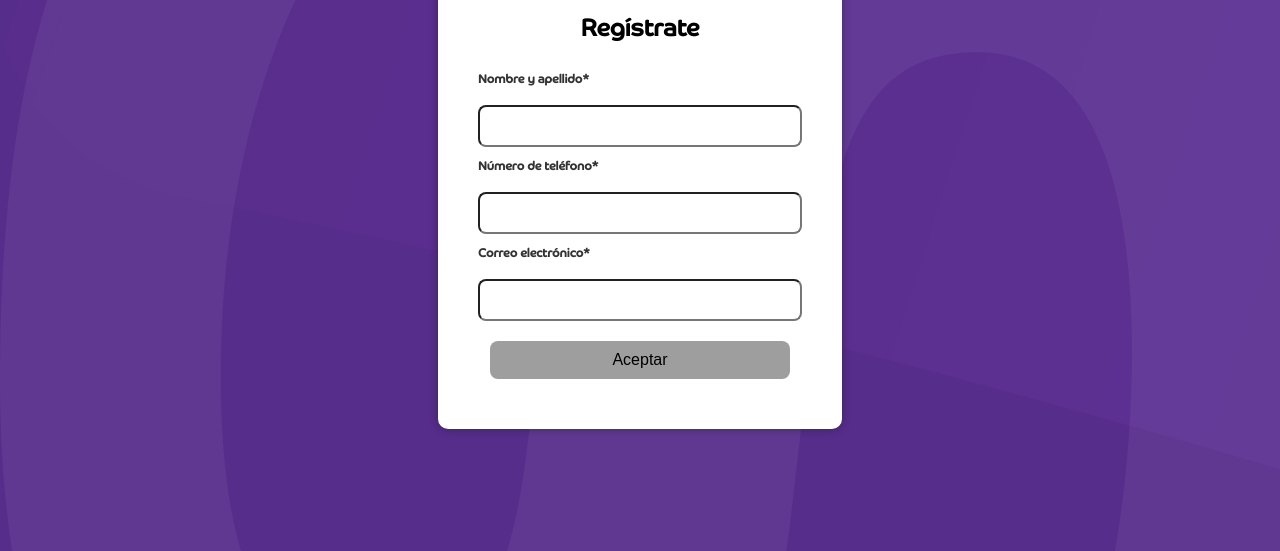
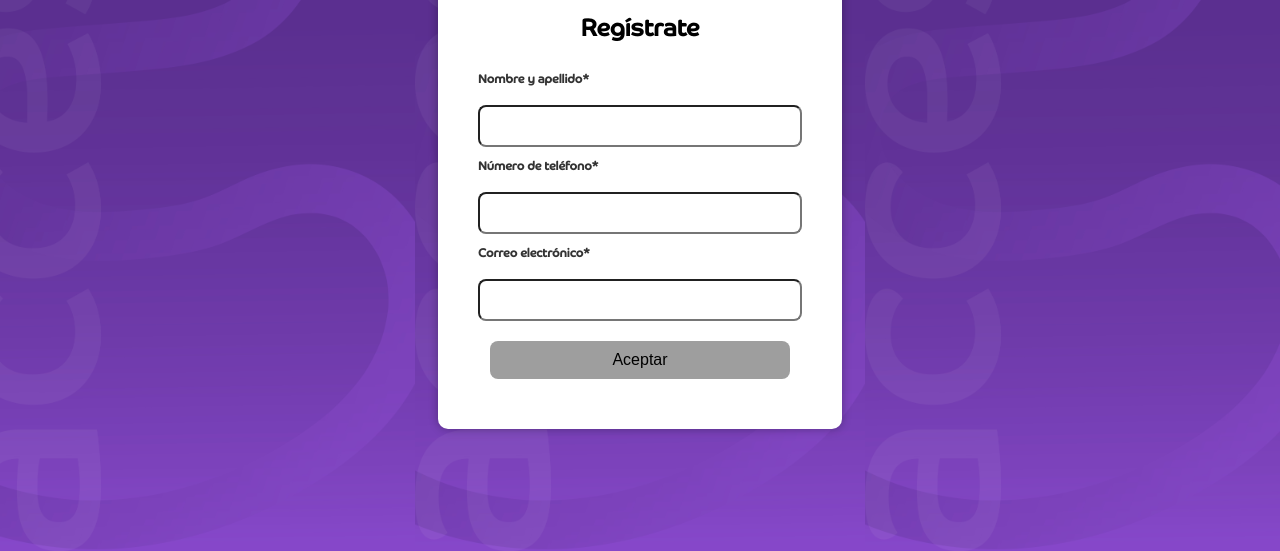
Before and after one commit to bernayrj/register_customer, a website: page public/form.html in a window 1280 px wide. Shown: the part 249-800 px from the top of the page. Drawn offline with Linux system fonts and the light colour scheme.

Commit message:
ajuste en position background .css

```diff
--- a/public/style.css
+++ b/public/style.css
@@ -15,7 +15,9 @@
             background-color: #826;
             position: relative;
             background-image: url(./imagen/fondo_access.jpg);
-            /* background-size: contain; */
+            background-size: contain;
+            background-position: center center;
+            background-repeat: repeat;
         }
 
 
```
